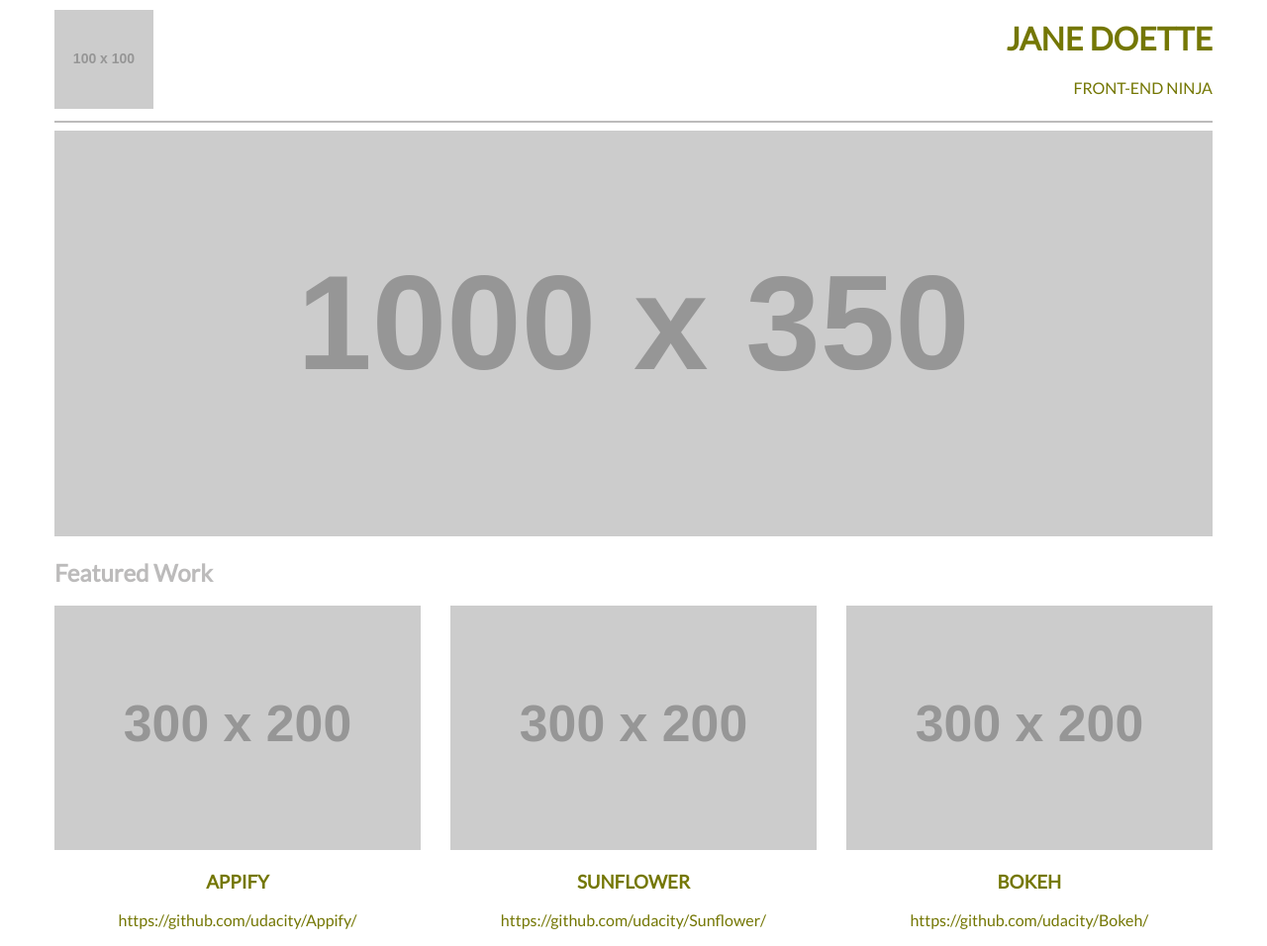
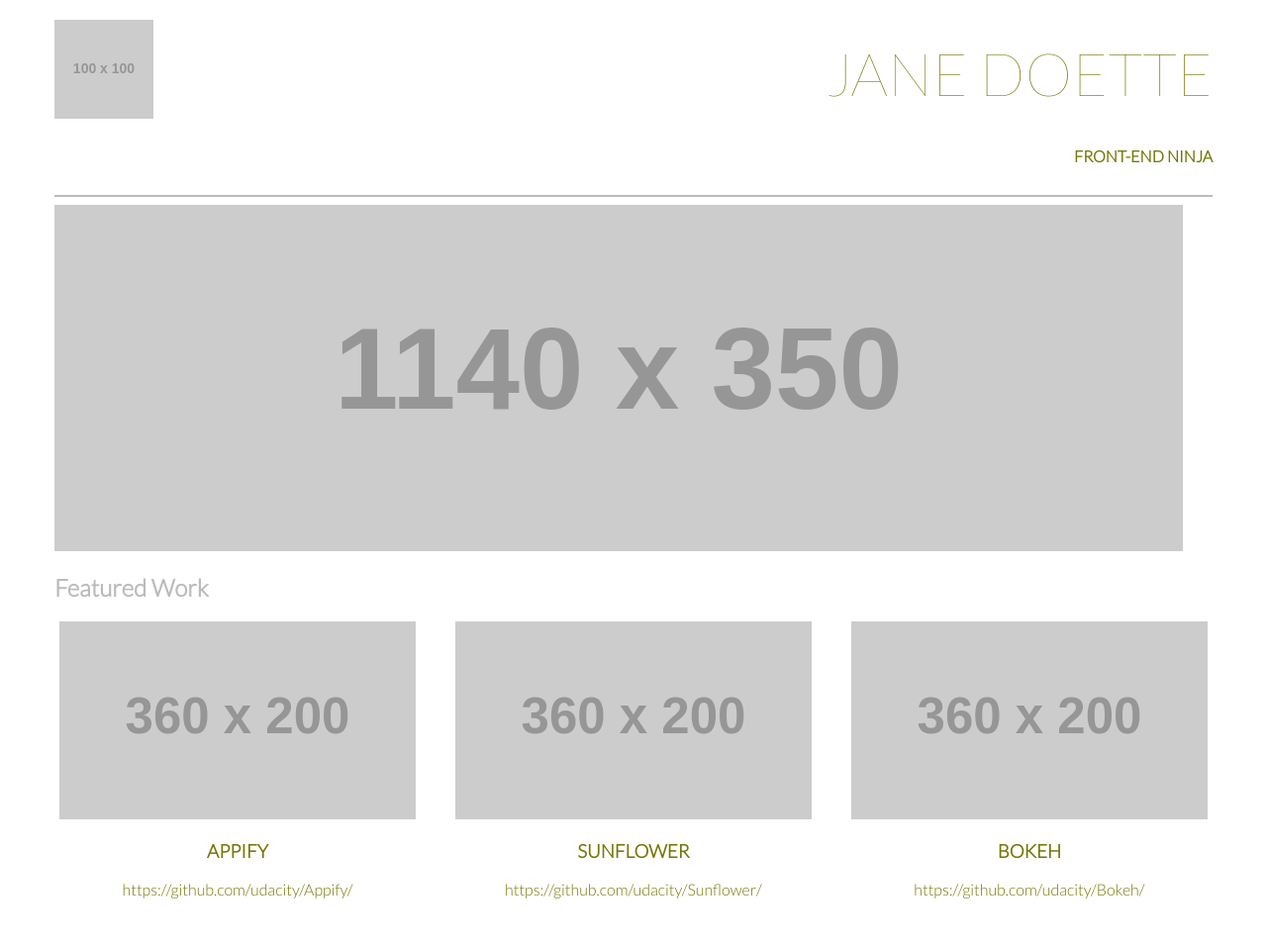
Before and after one commit to wjuniori/projeto-framework-portfolio, a website: page public/assets/index.html in a window 1280 px wide. Shown: the whole page at 99% size. After the commit the page ends 925 px from the top, so only its background shows below. Drawn offline with Linux system fonts and the light colour scheme; files that its build step writes are made by us from their sources; placeholder pictures from the web are drawn by us; files whose address does not match are found by name.

Commit message:
1. Alterado a estrutura (index.html) e as estilizações (framework-portfolio.css e framework-portfolio.min.css) 2. Retirado o ^ (acento circunflexo) da versão do package normalize.css (package.json)

```diff
--- a/package.json
+++ b/package.json
@@ -33,6 +33,6 @@
     "gulp-notify": "3.2.0"
   },
   "dependencies": {
-    "normalize.css": "^8.0.1"
+    "normalize.css": "8.0.1"
   }
 }
--- a/public/assets/css/framework-portfolio.css
+++ b/public/assets/css/framework-portfolio.css
@@ -12,45 +12,50 @@
 
 */
 
-* {
+body {
+  font-family: 'Lato', sans-serif;
   color: #747704;
-  font-family: 'Lato', sans-serif;
+  font-weight: 300;
 }
 
-/* ********** HEADER ********** */
-
-header img {
-  margin-top: 10px;
+.title-logo {
+  margin-top: 20px;
 }
 
-.info-card {
+.text-right {
   text-align: right;
 }
 
-.info-card, .portfolio-item h3 {
+.text-uppercase {
   text-transform: uppercase;
 }
 
-/* ********** PORTFOLIO-COVER SECTION ********** */
+.title-super {
+  font-size: 60px;
+}
 
-.porfolio-cover hr {
+.text-thin {
+  font-weight: 100;
+}
+
+hr {
   border: 1px solid #bcbbbb;
 }
 
-.porfolio-cover img, .portfolio-item img {
-  width: 100%;
+.img-fluid {
+  max-width: 100%;
+  height: auto;
 }
 
-/* ********** PORTFOLIO SECTION ********** */
-
-.porfolio h2 {
+.text-muted {
   color: #bcbbbb;
 }
 
-.portfolio-item {
+.text-center {
   text-align: center;
 }
 
-.portfolio-item a {
+a {
   text-decoration: none;
+  color: #747704;
 }
--- a/public/assets/index.html
+++ b/public/assets/index.html
@@ -11,7 +11,7 @@
     <link rel="stylesheet" type="text/css" href="vendor/css-framework/css/main.min.css">
 
     <!-- Custom fonts for this template -->
-    <link href="https://fonts.googleapis.com/css?family=Lato" rel="stylesheet">
+    <link href="https://fonts.googleapis.com/css?family=Lato:100,300" rel="stylesheet">
 
     <!-- framework-portfolio CSS -->
     <link rel="stylesheet" type="text/css" href="public/dist/css/framework-portfolio.min.css">
@@ -19,73 +19,61 @@
     <title>Jane Doette || Front-End Portfolio</title>
   </head>
   <body>
+    <div class="container">
 
       <!-- ********** HEADER ********** -->
 
       <header>
-      <div class="container">
         <div class="row">
           <div class="col-6">
-            <img src="https://via.placeholder.com/100x100" alt="Portfolio logo">
+            <img class="title-logo" src="https://via.placeholder.com/100x100" alt="Portfolio logo">
           </div>
-          <div class="col-6">
-            <div class="info-card">
-              <h1>Jane Doette</h1>
-              <p>Front-End Ninja</p>
-            </div>
+          <div class="col-6 text-right text-uppercase">
+            <h1 class="title-super text-thin">Jane Doette</h1>
+            <h4>Front-End Ninja</h4>
           </div>
         </div> <!-- row -->
-      </div> <!-- container -->
       </header>
 
       <!-- ********** PORTFOLIO-COVER SECTION ********** -->
 
       <section class="porfolio-cover">
-      <div class="container">
         <div class="row">
           <div class="col-12">
             <hr>
-            <img src="https://via.placeholder.com/1000x350" alt="Cover image">
+            <img class="img-fluid" src="https://via.placeholder.com/1140x350" alt="Cover image">
           </div>
         </div> <!-- row -->
-      </div> <!-- container -->
       </section>
 
       <!-- ********** PORTFOLIO SECTION ********** -->
 
       <section class="porfolio">
-      <div class="container">
         <div class="row">
           <div class="col-12">
-            <h2>Featured Work</h2>
+            <h2 class="text-muted">Featured Work</h2>
           </div>
         </div> <!-- row -->
 
-        <div class="row">
+        <div class="row text-center">
           <div class="col-4">
-            <div class="portfolio-item">
-              <img src="https://via.placeholder.com/300x200" alt="image of portfolio item">
-              <h3>Appify</h3>
+            <img class="img-fluid" src="https://via.placeholder.com/360x200" alt="image of portfolio item">
+            <h3 class="text-uppercase">Appify</h3>
             <p><a href="https://github.com/udacity/Appify/">https://github.com/udacity/Appify/</a></p>
           </div>
+          <div class="col-4">
+            <img class="img-fluid" src="https://via.placeholder.com/360x200" alt="image of portfolio item">
+            <h3 class="text-uppercase">Sunflower</h3>
+            <p><a href="https://github.com/udacity/Sunflower/">https://github.com/udacity/Sunflower/</a></p>
           </div>
           <div class="col-4">
-            <div class="portfolio-item">
-              <img src="https://via.placeholder.com/300x200" alt="image of portfolio item">
-              <h3>Sunflower</h3>
-              <p><a href="https://github.com/udacity/Sunflower/">https://github.com/udacity/Sunflower/</a></p>
-            </div>
-          </div>
-          <div class="col-4">
-            <div class="portfolio-item teste">
-              <img src="https://via.placeholder.com/300x200" alt="image of portfolio item">
-              <h3>Bokeh</h3>
+            <img class="img-fluid" src="https://via.placeholder.com/360x200" alt="image of portfolio item">
+            <h3 class="text-uppercase">Bokeh</h3>
             <p><a href="https://github.com/udacity/Bokeh/">https://github.com/udacity/Bokeh/</a></p>
           </div>
-          </div>
         </div> <!-- row -->
-      </div> <!-- container -->
       </section>
 
+    </div> <!-- container -->
   </body>
 </html>
```
Also changed, not shown: index.html (+1 -1 lines), public/dist/css/framework-portfolio.min.css. Lines whose indentation alone changed are shown as unchanged.
